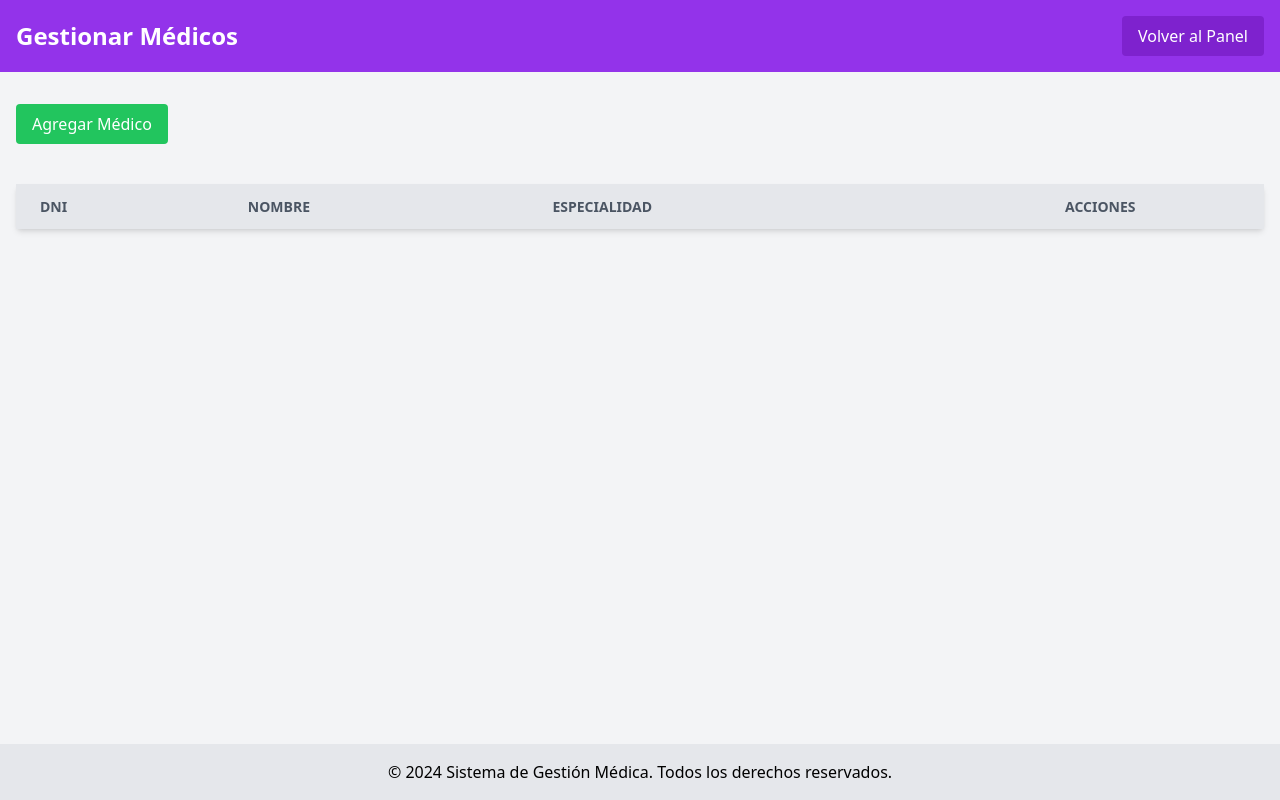
After one commit to CesarEduL/InformesMedicosPython, a Flask app: page /admin/manage_doctors in a window 1280 px wide. The commit adds this page. Run offline with Flask 3, Linux system fonts and the light colour scheme; the visitor is signed in with stand-in values (Sample User, id 1); data that the repository does not hold is empty; parts of the project's set-up code (start-up, migrations or seed data) failed here and were passed over; some libraries are stand-ins or nearby versions.

Commit message:
Admin Side Finished

```diff
--- a/Python/app/app.py
+++ b/Python/app/app.py
@@ -1,5 +1,5 @@
 from flask import Flask, render_template, request, jsonify, redirect, url_for, session, flash, send_file
-from modules.firebase_module import inicializar_firebase, obtener_firestore, verificar_dni_medico, crear_paciente, verificar_dni_paciente
+from modules.firebase_module import inicializar_firebase, obtener_firestore, verificar_dni_medico, crear_paciente, verificar_dni_paciente, verificar_dni_admin, get_all_patients, get_all_doctors, get_patient, update_patient, delete_patient_by_dni, crear_medico, get_doctor, update_doctor, delete_doctor_by_dni
 from modules.api_module import cargar_token, obtener_nombre_paciente
 from modules.pdf_module import crear_pdf
 from datetime import datetime
@@ -24,6 +24,8 @@ def index():
             return redirect(url_for('dashboard'))
         elif session['user_type'] == 'patient':
             return redirect(url_for('patient_dashboard'))
+        elif session['user_type'] == 'admin':
+            return redirect(url_for('admin_dashboard'))
     return redirect(url_for('login'))
 
 
@@ -52,6 +54,14 @@ def login_user(user_type):
                 session['dni_paciente'] = dni
                 flash('Inicio de sesión exitoso', 'success')
                 return redirect(url_for('patient_dashboard'))
+        elif user_type == 'admin':
+            user = verificar_dni_admin(dni)
+            if user:
+                session['user_type'] = 'admin'
+                session['nombre_admin'] = user['nombre']
+                session['dni_admin'] = dni
+                flash('Inicio de sesión exitoso', 'success')
+                return redirect(url_for('admin_dashboard'))
 
         flash('DNI no encontrado en el sistema', 'error')
     return render_template(f'login_{user_type}.html')
@@ -63,6 +73,12 @@ def logout():
     flash('Has cerrado sesión correctamente', 'success')
     return redirect(url_for('login'))
 
+
+@app.route('/admin/dashboard')
+def admin_dashboard():
+    if 'user_type' not in session or session['user_type'] != 'admin':
+        return redirect(url_for('login'))
+    return render_template('admin/admin_dashboard.html', nombre_admin=session['nombre_admin'])
 
 @app.route('/doctor/dashboard')
 def dashboard():
@@ -96,6 +112,93 @@ def patient_dashboard():
 
     return render_template('patient/patient_dashboard.html', nombre_paciente=nombre_paciente, informes_json=informes_json)
 
+
+@app.route('/admin/manage_patients')
+def admin_manage_patients():
+    if 'user_type' not in session or session['user_type'] != 'admin':
+        return redirect(url_for('login'))
+    patients = get_all_patients()
+    return render_template('admin/manage_patients.html', patients=patients)
+
+
+@app.route('/admin/manage_doctors')
+def admin_manage_doctors():
+    if 'user_type' not in session or session['user_type'] != 'admin':
+        return redirect(url_for('login'))
+    doctors = get_all_doctors()
+    return render_template('admin/manage_doctors.html', doctors=doctors)
+
+
+@app.route('/admin/add_patient', methods=['GET', 'POST'])
+def add_patient():
+    if 'user_type' not in session or session['user_type'] != 'admin':
+        return redirect(url_for('login'))
+    if request.method == 'POST':
+        dni = request.form['dni']
+        nombre = request.form['nombre']
+        crear_paciente(dni, nombre)
+        flash('Paciente agregado exitosamente', 'success')
+        return redirect(url_for('admin_manage_patients'))
+    return render_template('admin/add_patient.html')
+
+
+@app.route('/admin/edit_patient/<string:dni>', methods=['GET', 'POST'])
+def edit_patient(dni):
+    if 'user_type' not in session or session['user_type'] != 'admin':
+        return redirect(url_for('login'))
+    patient = get_patient(dni)
+    if request.method == 'POST':
+        nombre = request.form['nombre']
+        update_patient(dni, nombre)
+        flash('Paciente actualizado exitosamente', 'success')
+        return redirect(url_for('admin_manage_patients'))
+    return render_template('admin/edit_patient.html', patient=patient)
+
+
+@app.route('/admin/delete_patient/<string:dni>', methods=['POST'])
+def delete_patient(dni):
+    if 'user_type' not in session or session['user_type'] != 'admin':
+        return redirect(url_for('login'))
+    delete_patient_by_dni(dni)
+    flash('Paciente eliminado exitosamente', 'success')
+    return redirect(url_for('admin_manage_patients'))
+
+
+@app.route('/admin/add_doctor', methods=['GET', 'POST'])
+def add_doctor():
+    if 'user_type' not in session or session['user_type'] != 'admin':
+        return redirect(url_for('login'))
+    if request.method == 'POST':
+        dni = request.form['dni']
+        nombre = request.form['nombre']
+        especialidad = request.form['especialidad']
+        crear_medico(dni, nombre, especialidad)
+        flash('Médico agregado exitosamente', 'success')
+        return redirect(url_for('admin_manage_doctors'))
+    return render_template('admin/add_doctor.html')
+
+
+@app.route('/admin/edit_doctor/<string:dni>', methods=['GET', 'POST'])
+def edit_doctor(dni):
+    if 'user_type' not in session or session['user_type'] != 'admin':
+        return redirect(url_for('login'))
+    doctor = get_doctor(dni)
+    if request.method == 'POST':
+        nombre = request.form['nombre']
+        especialidad = request.form['especialidad']
+        update_doctor(dni, nombre, especialidad)
+        flash('Médico actualizado exitosamente', 'success')
+        return redirect(url_for('admin_manage_doctors'))
+    return render_template('admin/edit_doctor.html', doctor=doctor)
+
+
+@app.route('/admin/delete_doctor/<string:dni>', methods=['POST'])
+def delete_doctor(dni):
+    if 'user_type' not in session or session['user_type'] != 'admin':
+        return redirect(url_for('login'))
+    delete_doctor_by_dni(dni)
+    flash('Médico eliminado exitosamente', 'success')
+    return redirect(url_for('admin_manage_doctors'))
 
 @app.route('/ver_informe/<string:informe_id>')
 def ver_informe(informe_id):
--- a/Python/app/modules/firebase_module.py
+++ b/Python/app/modules/firebase_module.py
@@ -24,6 +24,12 @@ def verificar_dni_paciente(dni):
     paciente = ref.get()
     return paciente
 
+# Función para verificar el DNI del administrador en Firebase
+def verificar_dni_admin(dni):
+    ref = db.reference(f'directivos/{dni}')
+    admin = ref.get()
+    return admin
+
 # Función para crear un usuario paciente en la Realtime Database
 def crear_paciente(dni, nombre):
     ref = db.reference('pacientes')
@@ -32,3 +38,55 @@ def crear_paciente(dni, nombre):
         'nombre': nombre,
         'dni': dni
     })
+
+#Funciones admin
+
+
+def get_all_patients():
+    ref = db.reference('pacientes')
+    return ref.get()
+
+
+def get_patient(dni):
+    ref = db.reference(f'pacientes/{dni}')
+    return ref.get()
+
+
+def update_patient(dni, nombre):
+    ref = db.reference(f'pacientes/{dni}')
+    ref.update({'nombre': nombre})
+
+
+def delete_patient_by_dni(dni):
+    ref = db.reference(f'pacientes/{dni}')
+    ref.delete()
+
+
+def get_all_doctors():
+    ref = db.reference('medicos')
+    return ref.get()
+
+
+def get_doctor(dni):
+    ref = db.reference(f'medicos/{dni}')
+    return ref.get()
+
+
+def crear_medico(dni, nombre, especialidad):
+    ref = db.reference('medicos')
+    medico_ref = ref.child(dni)
+    medico_ref.set({
+        'nombre': nombre,
+        'dni': dni,
+        'especialidad': especialidad
+    })
+
+
+def update_doctor(dni, nombre, especialidad):
+    ref = db.reference(f'medicos/{dni}')
+    ref.update({'nombre': nombre, 'especialidad': especialidad})
+
+
+def delete_doctor_by_dni(dni):
+    ref = db.reference(f'medicos/{dni}')
+    ref.delete()
--- /dev/null
+++ b/Python/app/templates/admin/manage_doctors.html
@@ -0,0 +1,54 @@
+<!DOCTYPE html>
+<html lang="en">
+<head>
+    <meta charset="UTF-8">
+    <meta name="viewport" content="width=device-width, initial-scale=1.0">
+    <title>Gestionar Médicos</title>
+    <script src="https://cdn.tailwindcss.com"></script>
+    <link href="https://cdnjs.cloudflare.com/ajax/libs/font-awesome/5.15.3/css/all.min.css" rel="stylesheet">
+</head>
+<body class="bg-gray-100">
+    <div class="min-h-screen flex flex-col">
+        <header class="bg-purple-600 text-white p-4">
+            <div class="container mx-auto flex justify-between items-center">
+                <h1 class="text-2xl font-bold">Gestionar Médicos</h1>
+                <a href="{{ url_for('admin_dashboard') }}" class="bg-purple-700 hover:bg-purple-800 px-4 py-2 rounded">Volver al Panel</a>
+            </div>
+        </header>
+
+        <main class="flex-grow container mx-auto mt-8 px-4">
+            <a href="{{ url_for('add_doctor') }}" class="bg-green-500 hover:bg-green-600 text-white px-4 py-2 rounded mb-4 inline-block">Agregar Médico</a>
+
+            <table class="w-full bg-white shadow-md rounded my-6">
+                <thead>
+                    <tr class="bg-gray-200 text-gray-600 uppercase text-sm leading-normal">
+                        <th class="py-3 px-6 text-left">DNI</th>
+                        <th class="py-3 px-6 text-left">Nombre</th>
+                        <th class="py-3 px-6 text-left">Especialidad</th>
+                        <th class="py-3 px-6 text-center">Acciones</th>
+                    </tr>
+                </thead>
+                <tbody class="text-gray-600 text-sm font-light">
+                    {% for dni, doctor in doctors.items() %}
+                    <tr class="border-b border-gray-200 hover:bg-gray-100">
+                        <td class="py-3 px-6 text-left whitespace-nowrap">{{ dni }}</td>
+                        <td class="py-3 px-6 text-left">{{ doctor.nombre }}</td>
+                        <td class="py-3 px-6 text-left">{{ doctor.especialidad }}</td>
+                        <td class="py-3 px-6 text-center">
+                            <a href="{{ url_for('edit_doctor', dni=dni) }}" class="text-blue-500 hover:text-blue-600 mr-2"><i class="fas fa-edit"></i></a>
+                            <form action="{{ url_for('delete_doctor', dni=dni) }}" method="POST" class="inline">
+                                <button type="submit" class="text-red-500 hover:text-red-600" onclick="return confirm('¿Está seguro de que desea eliminar este médico?');"><i class="fas fa-trash"></i></button>
+                            </form>
+                        </td>
+                    </tr>
+                    {% endfor %}
+                </tbody>
+            </table>
+        </main>
+
+        <footer class="bg-gray-200 text-center p-4 mt-8">
+            <p>&copy; 2024 Sistema de Gestión Médica. Todos los derechos reservados.</p>
+        </footer>
+    </div>
+</body>
+</html>
--- a/Python/app/templates/login.html
+++ b/Python/app/templates/login.html
@@ -25,6 +25,10 @@
                         <i class="fas fa-user text-4xl mb-2"></i>
                         <span class="text-sm font-medium">Paciente</span>
                     </a>
+                    <a href="/login/admin" class="w-32 h-32 flex flex-col items-center justify-center bg-purple-500 text-white rounded-full shadow-lg hover:bg-purple-600 transition duration-300">
+                        <i class="fas fa-user-cog text-4xl mb-2"></i>
+                        <span class="text-sm font-medium">Administrador</span>
+                    </a>
                 </div>
             </div>
             {% with messages = get_flashed_messages(with_categories=true) %}
--- a/Python/app/templates/login_patient.html
+++ b/Python/app/templates/login_patient.html
@@ -5,6 +5,7 @@
     <meta name="viewport" content="width=device-width, initial-scale=1.0">
     <title>Inicio de Sesión - Paciente</title>
     <script src="https://cdn.tailwindcss.com"></script>
+    <link href="https://cdnjs.cloudflare.com/ajax/libs/font-awesome/5.15.3/css/all.min.css" rel="stylesheet">
 </head>
 <body class="bg-gray-100">
     <div class="min-h-screen flex items-center justify-center">
@@ -24,6 +25,9 @@
 
                 <div>
                     <button type="submit" class="group relative w-full flex justify-center py-2 px-4 border border-transparent text-sm font-medium rounded-md text-white bg-green-600 hover:bg-green-700 focus:outline-none focus:ring-2 focus:ring-offset-2 focus:ring-green-500">
+                        <span class="absolute left-0 inset-y-0 flex items-center pl-3">
+                            <i class="fas fa-sign-in-alt"></i>
+                        </span>
                         Iniciar Sesión
                     </button>
                 </div>
```
Also changed, not shown: Python/app/templates/admin/add_doctor.html (added, +51 -0 lines), Python/app/templates/admin/add_patient.html (added, +45 -0 lines), Python/app/templates/admin/admin_dashboard.html (added, +40 -0 lines), Python/app/templates/admin/edit_doctor.html (added, +51 -0 lines), Python/app/templates/admin/edit_patient.html (added, +45 -0 lines), Python/app/templates/admin/manage_patients.html (added, +52 -0 lines), Python/app/templates/login_admin.html (added, +51 -0 lines).
